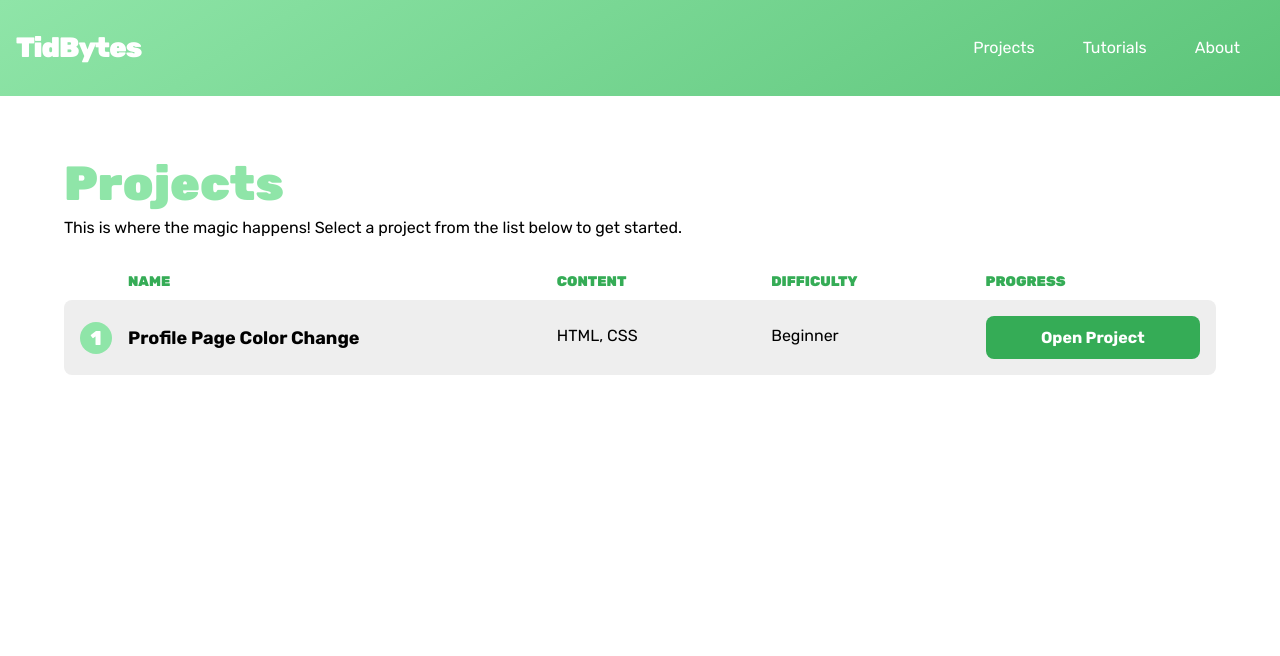
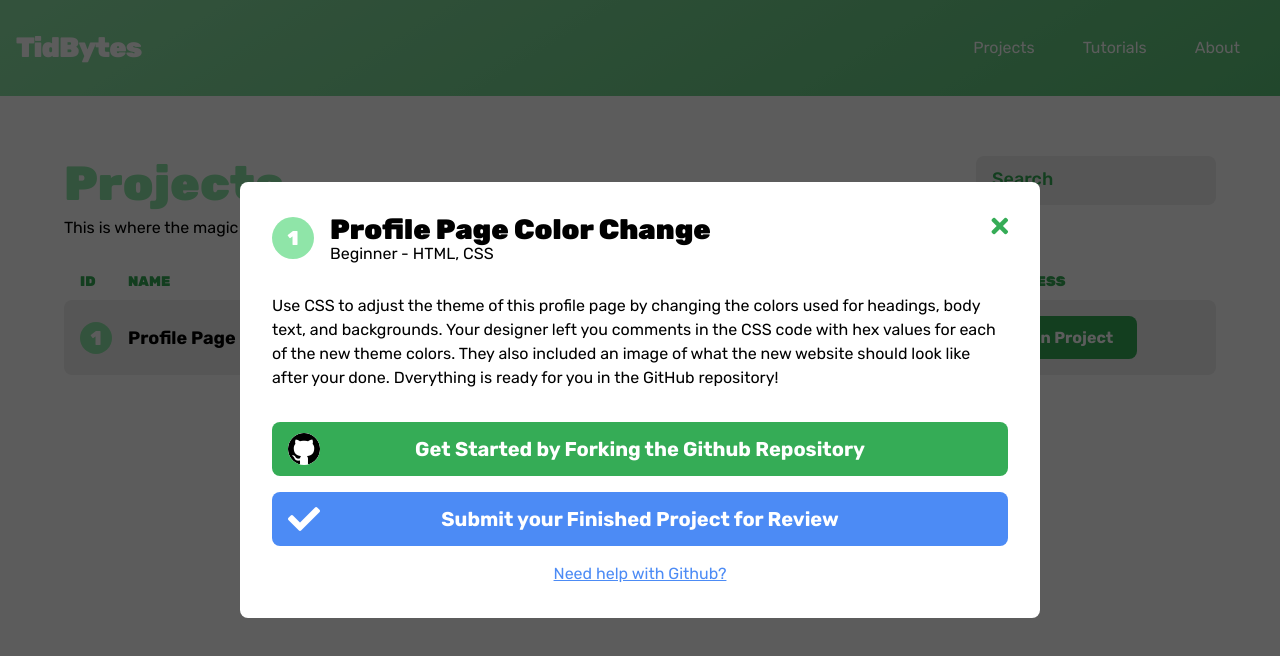
Before and after one commit to phorward-org/phorward.org, a React (Create React App) app: page /projects/1 in a window 1280 px wide. Shown: the top 656 px of the page. Built offline with nearby package versions, Linux system fonts and the light colour scheme; a web font is replaced by a local one.

Commit message:
adding url struct for project id

```diff
--- a/src/components/App/App.js
+++ b/src/components/App/App.js
@@ -6,6 +6,7 @@ import Projects from '../Projects/Projects'
 import Tutorials from '../Tutorials/Tutorials'
 import About from '../About/About'
 import './App.scss'
+import ActiveProject from '../Projects/ActiveProject'
 
 function App() {
   return (
@@ -15,6 +16,11 @@ function App() {
           <Route exact path="/">
             <Header hideBackground />
             <Landing />
+          </Route>
+          <Route path="/projects/:id">
+            <Header />
+            <Projects />
+            <ActiveProject />
           </Route>
           <Route path="/projects">
             <Header />
--- a/src/components/Projects/ActiveProject.js
+++ b/src/components/Projects/ActiveProject.js
@@ -1,16 +1,29 @@
-import React, { useState } from 'react'
+import React, { useState, useEffect } from 'react'
 import Modal from '../Modal'
 import { Input } from '../Input/Input'
 import './ActiveProject.scss'
-import { Link } from 'react-router-dom'
+import { Link, useParams, useHistory } from 'react-router-dom'
+import { content } from './content'
 
-export default function ActiveProject({ active, handleClose }) {
+export default function ActiveProject() {
+  const [status, setStatus] = useState('Submit your Project for Code Review')
+  const [pullRequest, setPullRequest] = useState('')
   const [showInput, setInput] = useState(false)
-  const [status, setStatus] = useState('Submit your Project for Code Review')
+  const [project, setProject] = useState()
   const [email, setEmail] = useState('')
-  const [pullRequest, setPullRequest] = useState('')
+  const history = useHistory()
+  const { id } = useParams()
+
   const difficulties = ['Beginner', 'Intermediate', 'Advanced', 'Expert']
   const arrayToString = arr => arr.join(', ')
+
+  useEffect(() => {
+    const p = content.projects.find(i => i.id === parseInt(id))
+    if (!p) {
+      history.push('/projects')
+    }
+    setProject(p)
+  }, [id])
 
   function handleSubmit(e) {
     e.preventDefault()
@@ -34,20 +47,20 @@ export default function ActiveProject({ active, handleClose }) {
     req.send(data)
   }
 
-  return active ? (
-    <Modal handleClose={handleClose}>
+  return project ? (
+    <Modal handleClose={() => history.push('/projects')}>
       <div id="ActiveProject">
         <div className="ActiveProjectHeader">
-          <h4>{active.index + 1}</h4>
+          <h4>{project.id}</h4>
           <div>
-            <h2>{active.name}</h2>
+            <h2>{project.name}</h2>
             <h6>
-              {difficulties[active.difficulty]} -{' '}
-              {arrayToString(active.content)}
+              {difficulties[project.difficulty]} -{' '}
+              {arrayToString(project.content)}
             </h6>
           </div>
         </div>
-        <p>{active.description}</p>
+        <p>{project.description}</p>
         {showInput ? (
           <>
             <h3>{status}</h3>
@@ -69,7 +82,7 @@ export default function ActiveProject({ active, handleClose }) {
         ) : (
           <>
             <a
-              href={active.githubUrl}
+              href={project.githubUrl}
               target="_blank"
               rel="noopener noreferrer"
             >
--- a/src/components/Projects/Project.js
+++ b/src/components/Projects/Project.js
@@ -1,7 +1,8 @@
 import React from 'react'
 import './Projects.scss'
+import { Link } from 'react-router-dom'
 
-export default function Project({ project, setActive }) {
+export default function Project({ project }) {
   const difficulties = ['Beginner', 'Intermediate', 'Advanced', 'Expert']
   const arrayToString = arr => arr.join(', ')
 
@@ -11,7 +12,9 @@ export default function Project({ project, setActive }) {
       <h3>{project.name}</h3>
       <h6>{arrayToString(project.content)}</h6>
       <h6>{difficulties[project.difficulty]}</h6>
-      <button onClick={() => setActive(project)}>Open Project</button>
+      <Link to={`/projects/${project.id}`}>
+        <button>Open Project</button>
+      </Link>
     </div>
   )
 }
--- a/src/components/Projects/Projects.js
+++ b/src/components/Projects/Projects.js
@@ -1,12 +1,18 @@
 import React, { useState } from 'react'
 import Project from './Project'
-import ActiveProject from './ActiveProject'
 import './Projects.scss'
 import { content } from './content'
+import { Input } from '../Input/Input'
 
 export default function Projects() {
-  const [active, setActive] = useState()
-  const columns = ['', 'Name', 'Content', 'Difficulty', 'Progress']
+  const [search, setSearch] = useState('')
+  const columns = ['ID', 'Name', 'Content', 'Difficulty', 'Progress']
+
+  function filterBySearch(a) {
+    return a.filter(a => a.name.toLowerCase().includes(search.toLowerCase()))
+  }
+
+  const filtered = filterBySearch(content.projects)
 
   return (
     <div id="Projects">
@@ -15,15 +21,23 @@ export default function Projects() {
         This is where the magic happens! Select a project from the list below to
         get started.
       </p>
+
+      <Input
+        label="Search"
+        onChange={setSearch}
+        value={search}
+        style={{ position: 'absolute', right: 64, top: 140, width: 240 }}
+      />
       <div id="ProjectListHeader">
         {columns.map(c => (
           <h5 key={c}>{c}</h5>
         ))}
       </div>
-      {content.projects.map((p, i) => (
-        <Project key={i} project={{ ...p, index: i }} setActive={setActive} />
-      ))}
-      <ActiveProject active={active} handleClose={() => setActive(null)} />
+      {filtered.length ? (
+        filtered.map((p, i) => <Project key={i} project={{ ...p, index: i }} />)
+      ) : (
+        <h4 className="NoProjects">No projects match your search!</h4>
+      )}
     </div>
   )
 }
--- a/src/components/Projects/Projects.scss
+++ b/src/components/Projects/Projects.scss
@@ -12,6 +12,13 @@
 
   p {
     margin: 8px 0 32px 0;
+  }
+
+  .NoProjects {
+    width: 100%;
+    text-align: center;
+    color: $secondary;
+    padding: 32px 0;
   }
 
   #ProjectListHeader {
--- a/src/components/Projects/content.js
+++ b/src/components/Projects/content.js
@@ -1,6 +1,7 @@
 export const content = {
   projects: [
     {
+      id: 1,
       name: 'Profile Page Color Change',
       description:
         'Use CSS to adjust the theme of this profile page by changing the colors used for headings, body text, and backgrounds. Your designer left you comments in the CSS code with hex values for each of the new theme colors. They also included an image of what the new website should look like after your done. Dverything is ready for you in the GitHub repository!',
```
